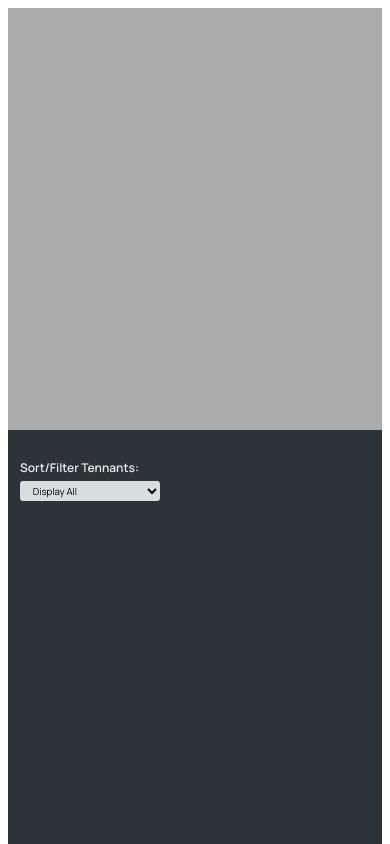
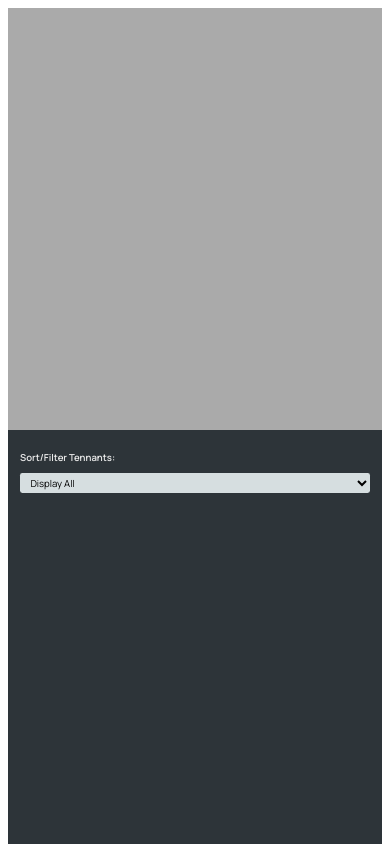
Before and after one commit to muhammadImtiaz27/DBKL_SSRB_Frontend, a plain HTML site: page AuditorDashboard/index.html in a window 390 px wide. Shown: the top 844 px of the page. Drawn offline with nearby package versions, Linux system fonts and the light colour scheme.

Commit message:
Update styles.css
1. Removed all stylings for the logo that was just removed.

2. Update styling for the dropdown menu.

3. Update the height of the tennants info section.

4. Added a scrollbar at the tennants info section, and styled that scrollbar.

5. Made the website more responsive to different screen size.

```diff
--- a/AuditorDashboard/styles.css
+++ b/AuditorDashboard/styles.css
@@ -50,22 +50,38 @@ a:visited {
     flex-direction: column;
 }
 
-.logo {
-    height: 5.2rem;
-    align-self: center;
-    margin-bottom: 4rem;
-}
-
 /* workouts */
 .details {
     list-style: none;
-    height: 77vh;
+    height: 60vh;
     overflow-y: scroll;
     overflow-x: hidden;
 }
 
+/* .details::-webkit-scrollbar {
+    width: 0;
+} */
+
+/* width */
 .details::-webkit-scrollbar {
-    width: 0;
+    width: 1rem;
+}
+
+/* Track */
+.details::-webkit-scrollbar-track {
+    box-shadow: inset 0 0 5px var(--color-light--1);
+    border-radius: 0.3rem;
+}
+
+/* Handle */
+.details::-webkit-scrollbar-thumb {
+    background-color: var(--color-light--3);
+    border-radius: 0.3rem;
+}
+
+/* Handle on hover */
+.details::-webkit-scrollbar-thumb:hover {
+    background-color: var(--color-light--1);
 }
 
 .detail {
@@ -103,19 +119,19 @@ a:visited {
 }
 
 .form__label {
-    margin-top: 2rem;
-    margin-bottom: 1.5rem;
-    font-size: 1.5rem;
+    margin-bottom: 1rem;
+    font-size: 2rem;
     font-weight: 600;
 }
 
 .form__input {
-    width: fit-content;
-    padding: 0.3rem 1.1rem;
+    width: 100%;
+    padding: 0.5rem;
+    margin-bottom: 4rem;
     font-family: inherit;
-    font-size: 1.4rem;
+    font-size: 1.5rem;
     border: none;
-    border-radius: 3px;
+    border-radius: 0.3rem;
     background-color: var(--color-light--3);
     transition: all 0.2s;
 }
@@ -183,13 +199,18 @@ a:visited {
         width: 100%;
     }
 
-    .form__row {
-        flex-direction: column;
-        align-items: flex-start;
+    .form__label {
+        margin-bottom: 0.5rem;
+        font-size: 1.8rem; /* Slightly larger font */
     }
 
-    .form__label {
-        margin-bottom: 0.5rem;
+    .form__input {
+        width: 100%; /* Full width */
+        padding: 0.5rem 1.5rem; /* Increased padding */
+    }
+
+    .details {
+        height: 50rem;
     }
 }
 
@@ -208,12 +229,15 @@ a:visited {
         margin-bottom: 2rem;
     }
 
-    .form__input {
-        font-size: 1.2rem;
+    .form__label {
+        font-size: 1.2rem; /* Smaller font for mobile */
+        margin-top: 1rem;
+        margin-bottom: 1rem;
     }
 
-    .workout {
-        grid-template-columns: 1fr 1fr;
+    .form__input {
+        padding: 0.3rem 0.8rem;
+        font-size: 1.2rem; /* Adjusted font size */
     }
 
     #map {
```
